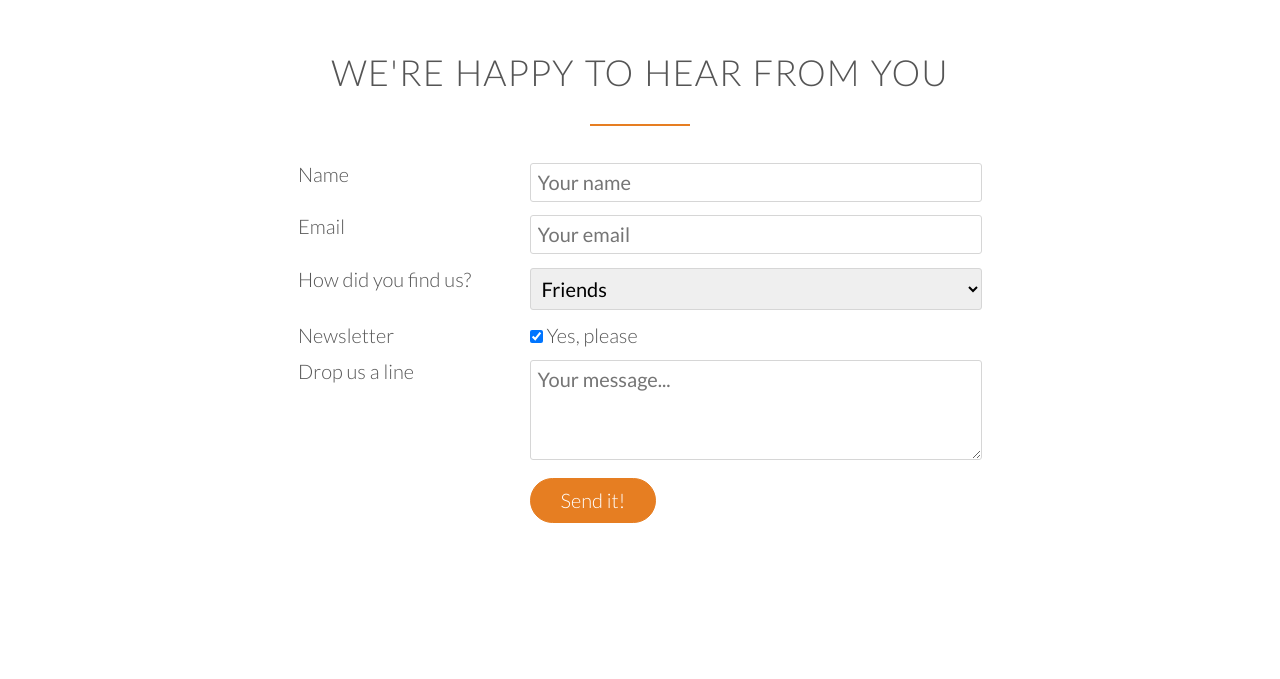
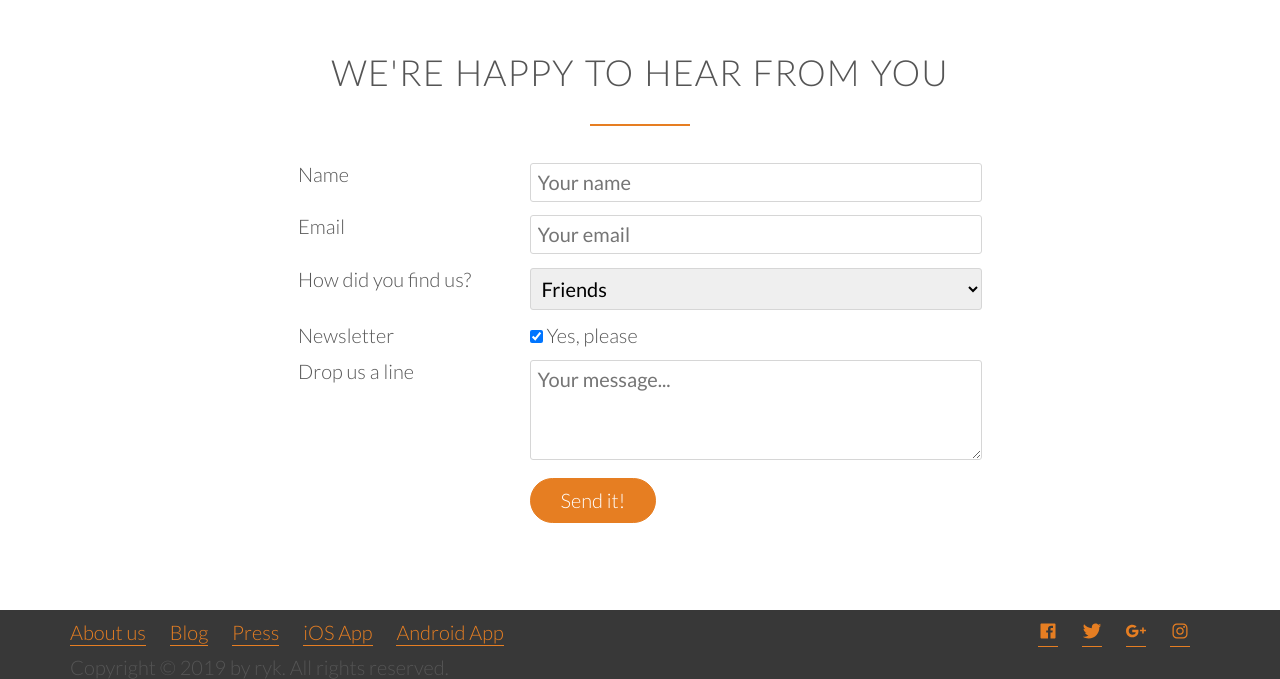
Before and after one commit to imrobinkim/food-subscription-css, a plain HTML site: page index.html in a window 1280 px wide. Shown: the part 4599-5278 px from the top of the page. Before the commit the page ends 5209 px from the top, so only its background shows below. Drawn offline with nearby package versions, Linux system fonts and the light colour scheme.

Commit message:
Initial footer

```diff
--- a/index.html
+++ b/index.html
@@ -370,11 +370,34 @@
             </div>
         </section>
 
+        <footer>
+            <div class="row">
+                <div class="col span-1-of-2">
+                    <ul class="footer-nav">
+                        <li><a href="#">About us</a></li>
+                        <li><a href="#">Blog</a></li>
+                        <li><a href="#">Press</a></li>
+                        <li><a href="#">iOS App</a></li>
+                        <li><a href="#">Android App</a></li>
+                    </ul>
+                </div>
+                <div class="col span-1-of-2">
+                    <ul class="social-icons">
+                        <li><a href="#"><ion-icon name="logo-facebook"></ion-icon></a></li>
+                        <li><a href="#"><ion-icon name="logo-twitter"></ion-icon></a></li>
+                        <li><a href="#"><ion-icon name="logo-googleplus"></ion-icon></a></li>
+                        <li><a href="#"><ion-icon name="logo-instagram"></ion-icon></a></li>
+                    </ul>
+                </div>
+            </div>
+            <div class="row">
+                <p>
+                    Copyright &copy; 2019 by ryk. All rights reserved.
+                </p>
+            </div>
+        </footer>
+
 
         <script src="https://unpkg.com/ionicons@4.5.5/dist/ionicons.js"></script>
     </body>
 </html>
-
-<!--
-
--->
--- a/resources/css/style.css
+++ b/resources/css/style.css
@@ -520,3 +520,28 @@ input[type="checkbox"] {
 }
 
 *:focus {outline: none}
+
+
+
+/* ----------------------------------------- */
+/* FOOTER */
+/* ----------------------------------------- */
+footer {
+    background-color: #383838;
+}
+
+.footer-nav {
+    list-style: none;
+    float: left;
+}
+
+.social-icons {
+    list-style: none;
+    float: right;
+}
+
+.footer-nav li,
+.social-icons li {
+    display: inline-block;
+    margin-right: 20px;
+}
```
